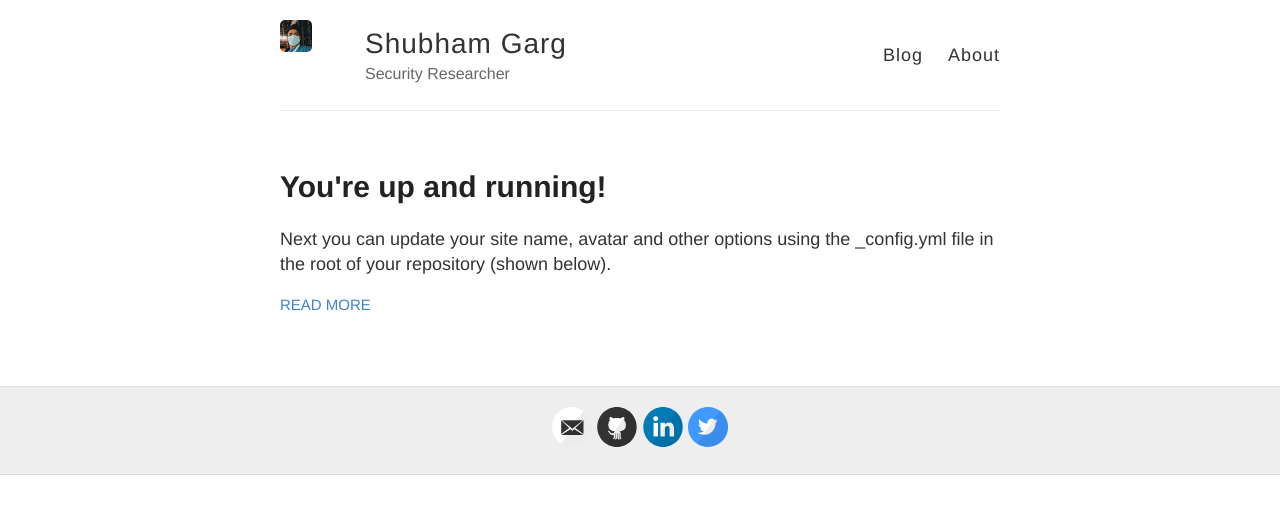
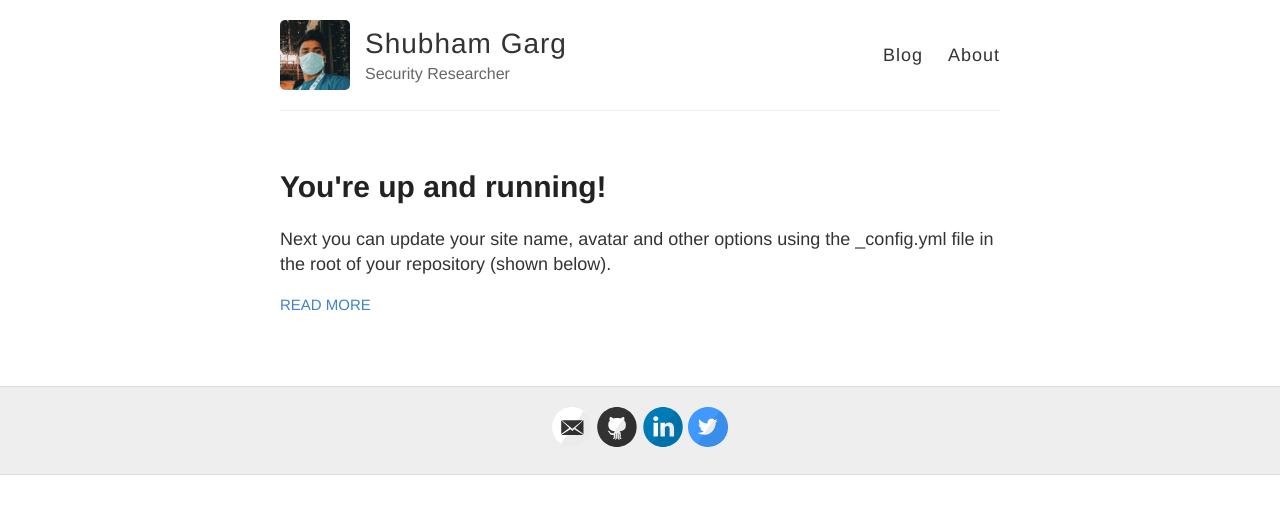
Before and after one commit to ShubhamPy/shubhampy.github.io, a Jekyll site: the page built from index.html, in a window 1280 px wide. Shown: the top 514 px of the page. Built offline with Jekyll 4.4.1, drawn with Linux system fonts in a browser that asks for light colours.

Commit message:
Update _config.yml

```diff
--- a/_config.yml
+++ b/_config.yml
@@ -9,8 +9,7 @@
 description: Security Researcher
 
 # URL of your avatar or profile pic (you could use your GitHub profile pic)
-avatar: https://raw.githubusercontent.com/ShubhamPy/shubhampy.github.io/master/unnamed.jpg
-
+avatar: https://raw.githubusercontent.com/ShubhamPy/shubhampy.github.io/master/ufmyqz.jpg
 #
 # Flags below are optional
 #
```
